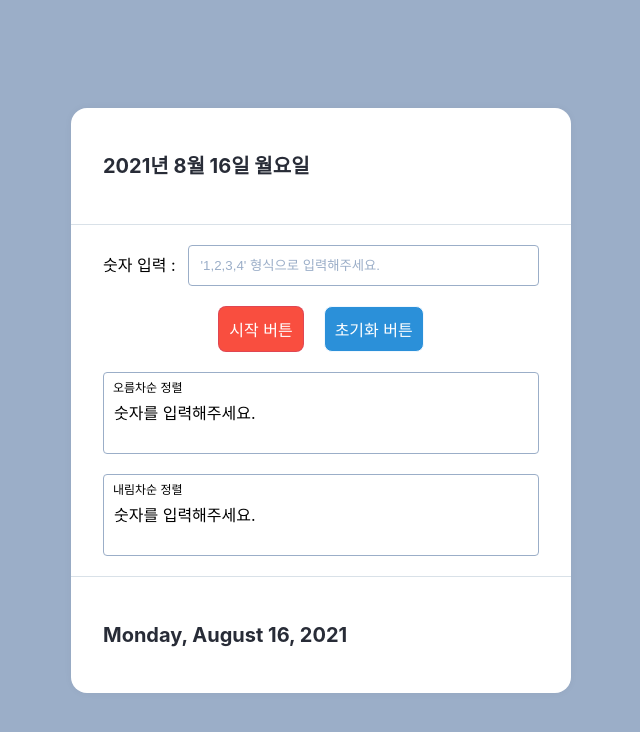
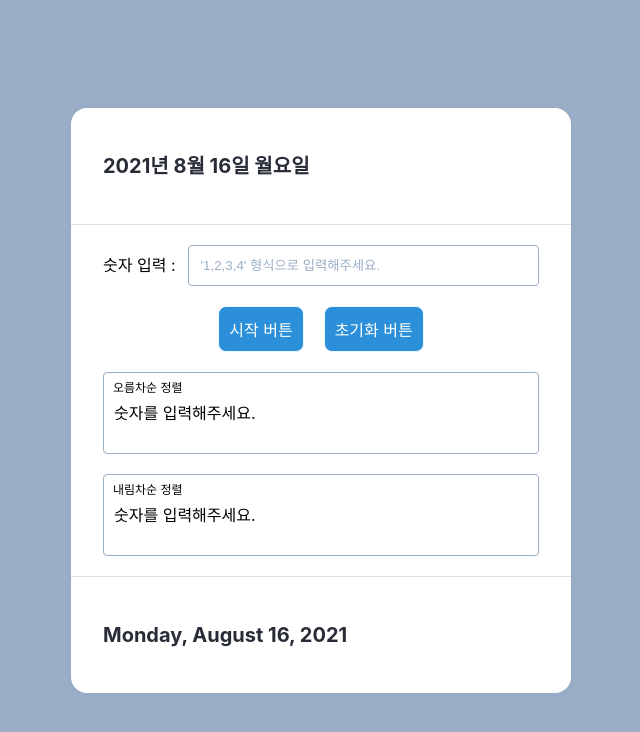
Before and after one commit to Eyes0n/wanted-solar-connect, a React (Create React App) app: page / in a window 1280 px wide. Shown: the top 732 px of the page, without its empty margins (319-959 px from the left). Built offline with nearby package versions, Linux system fonts and the light colour scheme.

Commit message:
Fix : n자리 숫자 입력 시 발생하는 오류 수정
Co-authored-by: daeun-react <daeun-react@users.noreply.github.com>

```diff
--- a/src/App.js
+++ b/src/App.js
@@ -1,4 +1,4 @@
-import React, { useState, useEffect, useRef } from 'react';
+import React, { useState, useRef } from 'react';
 import styled from 'styled-components';
 import { inputRegEx } from 'Utils/regex';
 import { bubbleSort } from 'Utils/sort';
@@ -9,20 +9,17 @@ import Error from 'Components/Error';
 
 const App = () => {
   const [inputTxt, setInputTxt] = useState('');
-  const [inputValidator, setInputValidator] = useState(false);
+  const [inputError, setInputError] = useState(false);
   const [ascend, setAscend] = useState('');
   const [descend, setDescend] = useState('');
   const btnRef = useRef();
   const inputRef = useRef();
 
-  useEffect(() => {
-    !inputRegEx.test(inputTxt)
-      ? setInputValidator(true)
-      : setInputValidator(false);
-  }, [inputTxt]);
+  const inputValidator = (str) => setInputError(!inputRegEx.test(str));
 
   const onInputChange = (e) => {
     setInputTxt(e.target.value);
+    inputValidator(e.target.value);
   };
 
   const onInputKeyPress = (e) => {
@@ -72,13 +69,13 @@ const App = () => {
           onKeyPress={onInputKeyPress}
         />
 
-        <Error isError={inputTxt && inputValidator} />
+        <Error isError={inputError} />
 
         <BtnWrapper>
           <StartButton
             type="button"
             ref={btnRef}
-            disabled={inputValidator}
+            disabled={inputError}
             onClick={onSort}>
             시작 버튼
           </StartButton>
@@ -89,6 +86,7 @@ const App = () => {
 
         <Result type="asc" value={ascend} />
         <Result type="desc" value={descend} />
+
         <Timer type="US" />
       </MainContainer>
     </Wrapper>
```
